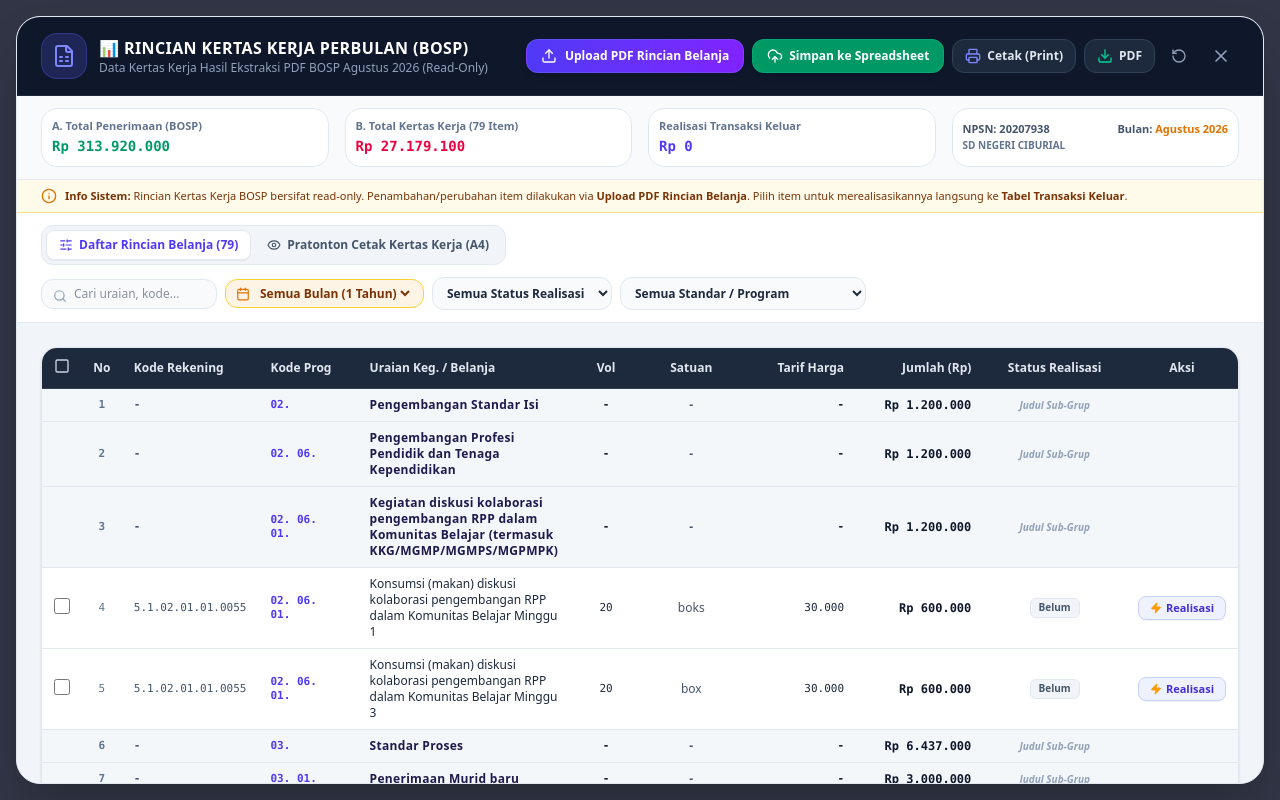
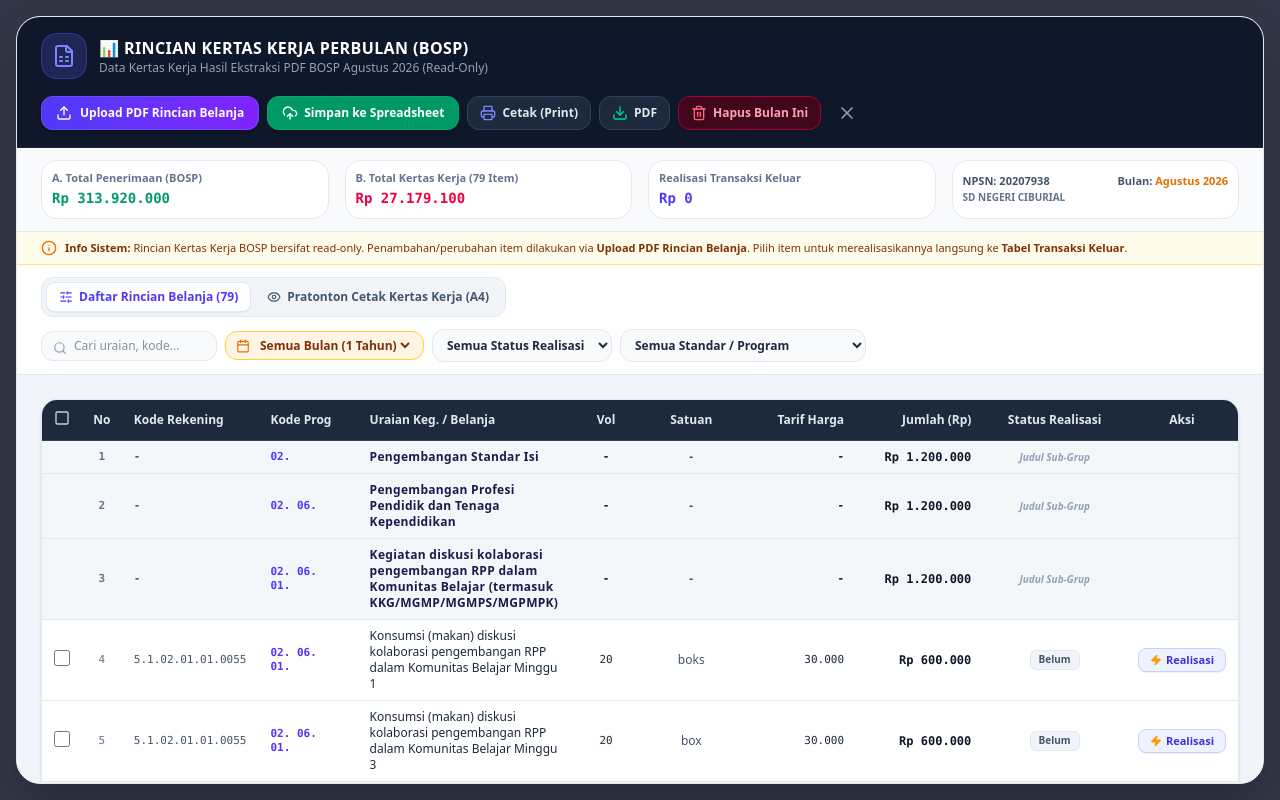
Before and after one commit to tisnamulyana2703/STANDING-INSTRUCTION, a React (Vite) app: page / in a window 1280 px wide. Both pictures are taken after a click on the button "Rincian Belanja". Shown: the top 800 px of the page. Built offline with nearby package versions, Linux system fonts and the light colour scheme.

Commit message:
feat: add feature to delete rincian belanja by month
Implement a function to remove all rincian belanja items for a specific month, including cleanup of associated realized transactions.

```diff
--- a/src/components/RincianBelanjaModal.tsx
+++ b/src/components/RincianBelanjaModal.tsx
@@ -14,6 +14,7 @@ import {
   Search,
   CloudUpload,
   RotateCcw,
+  Trash2,
   FileSpreadsheet,
   Eye,
   SlidersHorizontal,
@@ -490,12 +491,53 @@ export function RincianBelanjaModal({
     setTimeout(() => setSyncStatusMsg(''), 5000);
   };
 
-  const handleResetDefault = () => {
-    if (confirm('Kembalikan data rincian belanja ke hasil ekstraksi PDF standar 2026 (79 Item)?')) {
-      onSaveList(DEFAULT_RINCIAN_BELANJA);
+  const handleDeleteMonthRincian = () => {
+    let targetMonth = filterBulan !== 'ALL'
+      ? filterBulan
+      : (bulan ? bulan.split(' ')[0] : 'Agustus');
+
+    if (filterBulan === 'ALL') {
+      const inputBulan = prompt(
+        'Masukkan nama bulan yang rincian belanjanya ingin dihapus (contoh: Januari, Februari, Agustus, dll):',
+        targetMonth
+      );
+      if (!inputBulan || !inputBulan.trim()) return;
+      targetMonth = inputBulan.trim();
+    }
+
+    const targetBulanLower = targetMonth.toLowerCase();
+
+    // Find items belonging to targetMonth
+    const itemsToDelete = rincianList.filter(item => {
+      if (item.isHeader) return false;
+      const itemBulan = (item.bulan || '').trim().toLowerCase();
+      return itemBulan.includes(targetBulanLower);
+    });
+
+    if (itemsToDelete.length === 0) {
+      alert(`Tidak ditemukan data rincian belanja untuk bulan "${targetMonth}".`);
+      return;
+    }
+
+    if (confirm(`Apakah Anda yakin ingin MENGHAPUS SELURUH ${itemsToDelete.length} item rincian belanja untuk Bulan ${targetMonth}?\n\nPerhatian: Jika ada item yang sudah direalisasikan, transaksinya juga akan otomatis terhapus.`)) {
+      // Clean up realized transactions if any
+      itemsToDelete.forEach(item => {
+        if (item.isRealized && item.realizedTxId && onDeleteTransaction) {
+          onDeleteTransaction(item.realizedTxId, true);
+        }
+      });
+
+      // Filter out items belonging to targetMonth
+      const updatedList = rincianList.filter(item => {
+        if (item.isHeader) return true;
+        const itemBulan = (item.bulan || '').trim().toLowerCase();
+        return !itemBulan.includes(targetBulanLower);
+      });
+
+      onSaveList(updatedList);
       setSelectedIds([]);
-      setSyncStatusMsg('Data berhasil direset ke standar ekstraksi PDF!');
-      setTimeout(() => setSyncStatusMsg(''), 4000);
+      setSyncStatusMsg(`🗑️ Berhasil menghapus ${itemsToDelete.length} item rincian belanja bulan ${targetMonth}.`);
+      setTimeout(() => setSyncStatusMsg(''), 5000);
     }
   };
 
@@ -637,11 +679,14 @@ export function RincianBelanjaModal({
             </button>
 
             <button
-              onClick={handleResetDefault}
-              className="p-2 text-slate-400 hover:text-amber-300 hover:bg-slate-800 rounded-xl transition cursor-pointer"
-              title="Reset ke Data Ekstraksi PDF Asli (79 Item)"
+              onClick={handleDeleteMonthRincian}
+              className="px-3 py-2 bg-rose-950/80 hover:bg-rose-900 text-rose-300 rounded-xl text-xs font-bold transition flex items-center gap-1.5 cursor-pointer border border-rose-800 shadow-sm"
+              title={filterBulan !== 'ALL' ? `Hapus Seluruh Rincian Belanja Bulan ${filterBulan}` : 'Hapus Rincian Belanja Bulan Tersebut'}
             >
-              <RotateCcw className="w-4 h-4" />
+              <Trash2 className="w-4 h-4 text-rose-400" />
+              <span className="hidden sm:inline">
+                {filterBulan !== 'ALL' ? `Hapus Bulan ${filterBulan}` : 'Hapus Bulan Ini'}
+              </span>
             </button>
 
             <button
```
